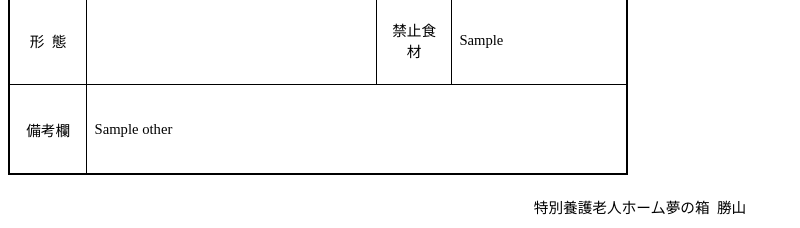
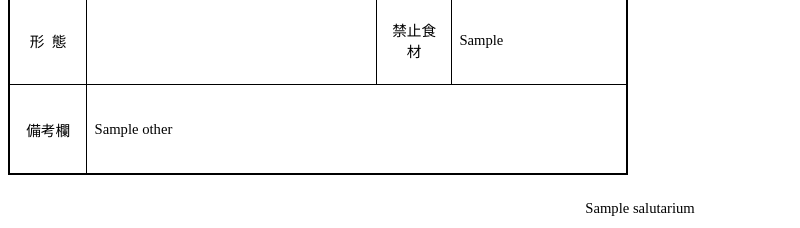
Before and after one commit to tndev1219/meal_paper_backend, a Python web app: template templates/mealpaper.html in a window 1280 px wide. Shown: the part 806-1034 px from the top of the page, without its empty margins (0-800 px from the left). Run offline with Jinja, Linux system fonts and the light colour scheme; the template is opened without the code that fills it: most values are stand-ins (such as "Sample title", 1, 10 or a date in 2020); some web fonts are replaced.

Commit message:
change pdf format

```diff
--- a/apps/property/views.py
+++ b/apps/property/views.py
@@ -564,6 +564,8 @@ class PaperViewSet(ModelViewSet):
             context['baned_meal'] = request.data['baned_meal']
             context['other'] = request.data['other']
 
+            context['salutarium'] = patient.salutarium.name
+
             creation = render_to_pdf_file('mealpaper.html', context)
 
             if creation['success']:
--- a/templates/mealpaper.html
+++ b/templates/mealpaper.html
@@ -307,7 +307,7 @@
     </table>
 
     <p class=MsoNormal style='text-align:center'><span>&nbsp;</span></p>
-    <p class=MsoNormal style='text-align:center'><span>特別養護老人朩ー厶夢の箱</span>&nbsp;&nbsp;<span>勝山</span></p>
+    <p class=MsoNormal style='text-align:center'><span>{{salutarium}}</span></p>
 
   </div>
 
```
